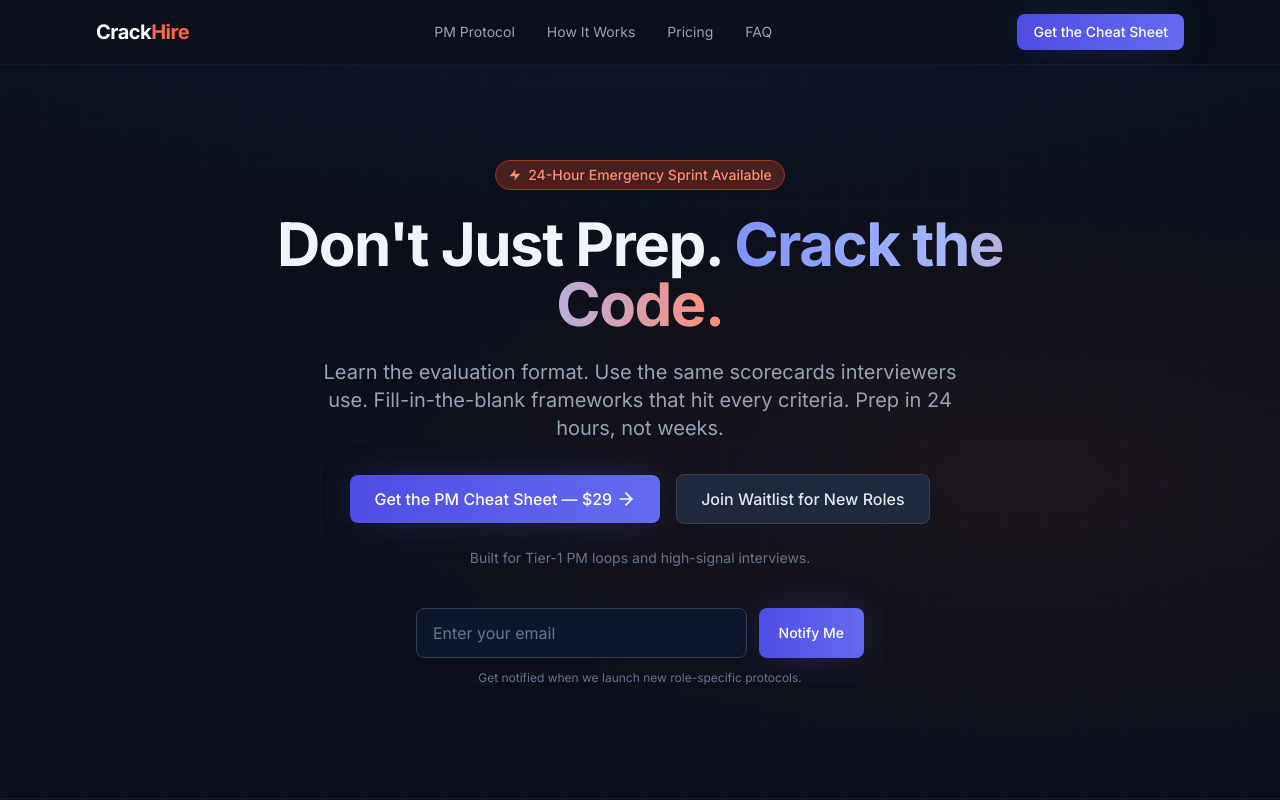
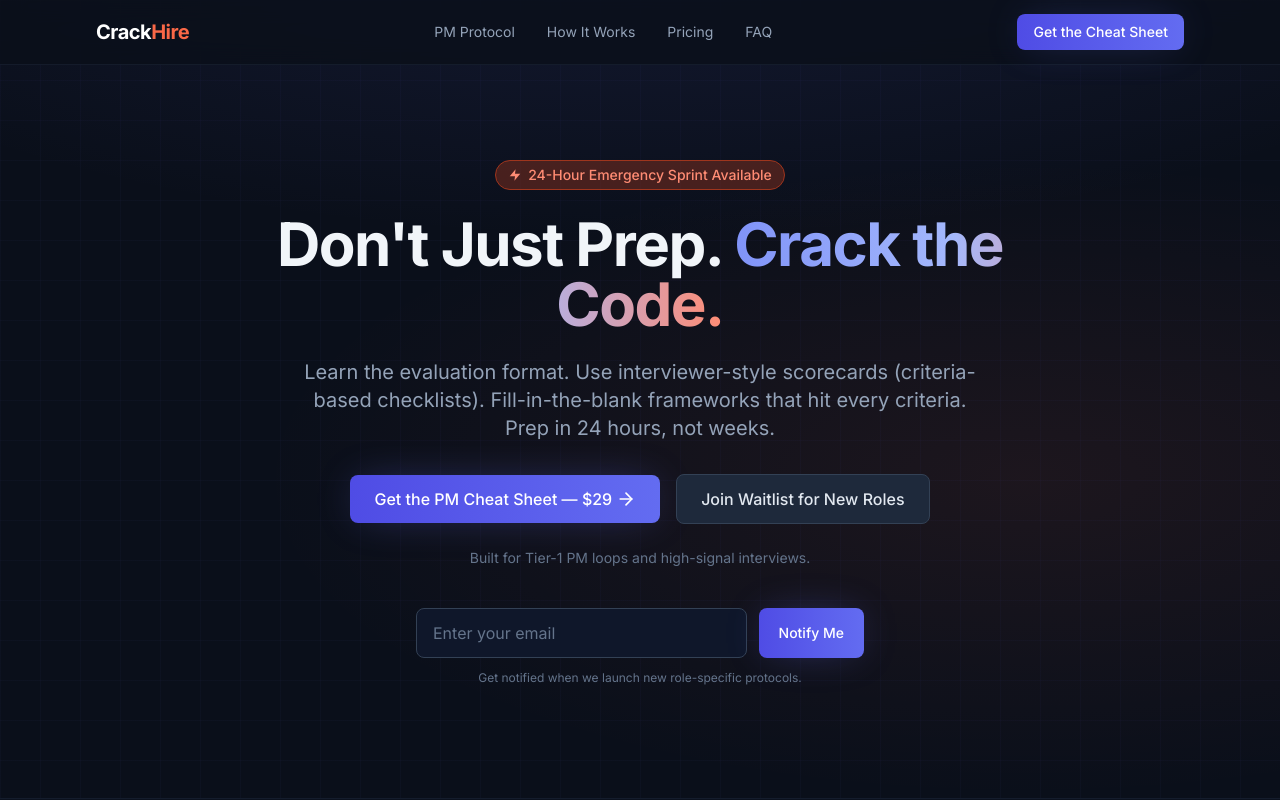
Before and after one commit to volwox/crackhire-landing, a Next.js app: page /pm in a window 1280 px wide. Shown: the top 800 px of the page. Built offline with nearby package versions, Linux system fonts and the light colour scheme.

Commit message:
Update Hero.tsx

```diff
--- a/components/Hero.tsx
+++ b/components/Hero.tsx
@@ -87,7 +87,7 @@ export function Hero({ variant = 'home' }: HeroProps) {
           <p className="text-lg sm:text-xl text-slate-400 mb-8 max-w-2xl mx-auto animate-fade-in-up animation-delay-100">
             {isPM ? (
               <>
-                Learn the evaluation format. Use the same scorecards interviewers use.
+                Learn the evaluation format. Use interviewer-style scorecards (criteria-based checklists).
                 Fill-in-the-blank frameworks that hit every criteria. Prep in 24 hours, not weeks.
               </>
             ) : (
```
